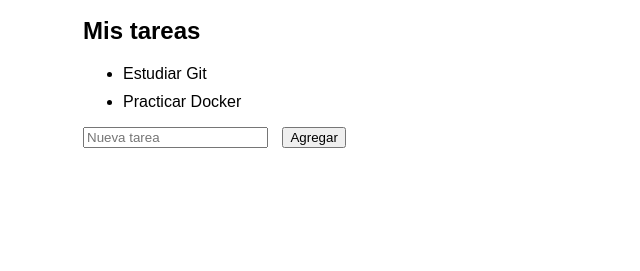
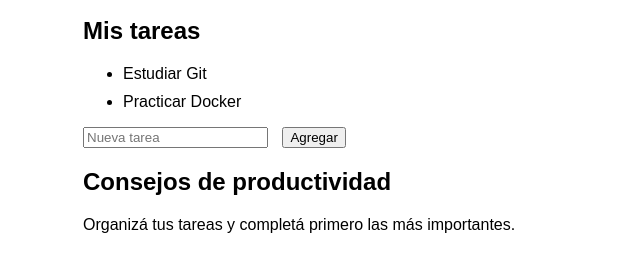
Before and after one commit to patotaylor/parcial2-v2-software, a plain HTML site: page index.html in a window 1280 px wide. Shown: the part 171-442 px from the top of the page, without its empty margins (257-897 px from the left). Drawn offline with Linux system fonts and the light colour scheme.

Commit message:
feat: agrega seccion de productividad

```diff
--- a/index.html
+++ b/index.html
@@ -47,5 +47,9 @@
             input.value = "";
         }
     </script>
+<section>
+    <h2>Consejos de productividad</h2>
+    <p>Organizá tus tareas y completá primero las más importantes.</p>
+</section>
 </body>
 </html>
```
